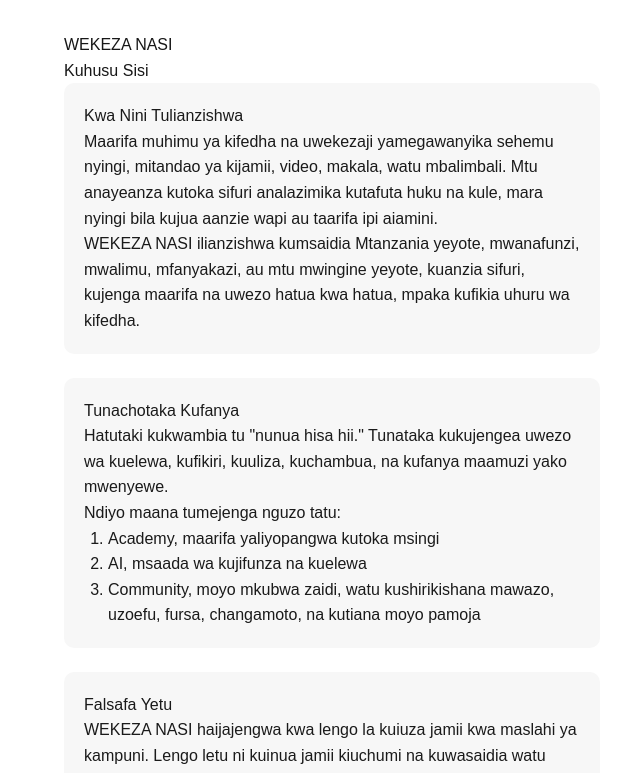
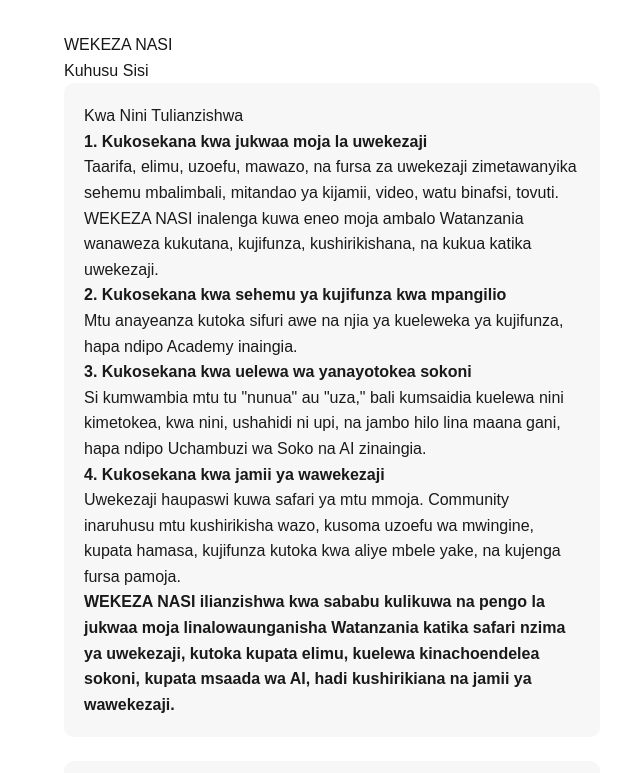
Before and after one commit to sadikiabubakari698-crypto/wekeza_nasi, a Next.js app in the folder wekeza-nasi-app/: page /kuhusu in a window 1280 px wide. Shown: the top 773 px of the page, without its empty margins (308-948 px from the left). Built offline with nearby package versions, Linux system fonts and the light colour scheme.

Commit message:
Correct founding identity: platform-first, not Academy-first; Community is founding pillar not add-on

```diff
--- a/wekeza-nasi-app/app/kuhusu/page.js
+++ b/wekeza-nasi-app/app/kuhusu/page.js
@@ -6,33 +6,38 @@
 
       <div className="lesson-box">
         <h3>Kwa Nini Tulianzishwa</h3>
+        <p><strong>1. Kukosekana kwa jukwaa moja la uwekezaji</strong></p>
         <p>
-          Maarifa muhimu ya kifedha na uwekezaji yamegawanyika sehemu nyingi,
-          mitandao ya kijamii, video, makala, watu mbalimbali. Mtu anayeanza
-          kutoka sifuri analazimika kutafuta huku na kule, mara nyingi bila
-          kujua aanzie wapi au taarifa ipi aiamini.
+          Taarifa, elimu, uzoefu, mawazo, na fursa za uwekezaji zimetawanyika
+          sehemu mbalimbali, mitandao ya kijamii, video, watu binafsi,
+          tovuti. WEKEZA NASI inalenga kuwa eneo moja ambalo Watanzania
+          wanaweza kukutana, kujifunza, kushirikishana, na kukua katika
+          uwekezaji.
+        </p>
+        <p><strong>2. Kukosekana kwa sehemu ya kujifunza kwa mpangilio</strong></p>
+        <p>
+          Mtu anayeanza kutoka sifuri awe na njia ya kueleweka ya kujifunza,
+          hapa ndipo Academy inaingia.
+        </p>
+        <p><strong>3. Kukosekana kwa uelewa wa yanayotokea sokoni</strong></p>
+        <p>
+          Si kumwambia mtu tu &quot;nunua&quot; au &quot;uza,&quot; bali
+          kumsaidia kuelewa nini kimetokea, kwa nini, ushahidi ni upi, na
+          jambo hilo lina maana gani, hapa ndipo Uchambuzi wa Soko na AI
+          zinaingia.
+        </p>
+        <p><strong>4. Kukosekana kwa jamii ya wawekezaji</strong></p>
+        <p>
+          Uwekezaji haupaswi kuwa safari ya mtu mmoja. Community inaruhusu
+          mtu kushirikisha wazo, kusoma uzoefu wa mwingine, kupata hamasa,
+          kujifunza kutoka kwa aliye mbele yake, na kujenga fursa pamoja.
         </p>
         <p>
-          WEKEZA NASI ilianzishwa kumsaidia Mtanzania yeyote, mwanafunzi,
-          mwalimu, mfanyakazi, au mtu mwingine yeyote, kuanzia sifuri,
-          kujenga maarifa na uwezo hatua kwa hatua, mpaka kufikia uhuru wa
-          kifedha.
+          <strong>WEKEZA NASI ilianzishwa kwa sababu kulikuwa na pengo la
+          jukwaa moja linalowaunganisha Watanzania katika safari nzima ya
+          uwekezaji, kutoka kupata elimu, kuelewa kinachoendelea sokoni,
+          kupata msaada wa AI, hadi kushirikiana na jamii ya wawekezaji.</strong>
         </p>
-      </div>
-
-      <div className="lesson-box">
-        <h3>Tunachotaka Kufanya</h3>
-        <p>
-          Hatutaki kukwambia tu &quot;nunua hisa hii.&quot; Tunataka
-          kukujengea uwezo wa kuelewa, kufikiri, kuuliza, kuchambua, na
-          kufanya maamuzi yako mwenyewe.
-        </p>
-        <p>Ndiyo maana tumejenga nguzo tatu:</p>
-        <ol>
-          <li>Academy, maarifa yaliyopangwa kutoka msingi</li>
-          <li>AI, msaada wa kujifunza na kuelewa</li>
-          <li>Community, moyo mkubwa zaidi, watu kushirikishana mawazo, uzoefu, fursa, changamoto, na kutiana moyo pamoja</li>
-        </ol>
       </div>
 
       <div className="lesson-box">
```
Also changed, not shown: 1 other file (tests, documents, lock files or other folders).
